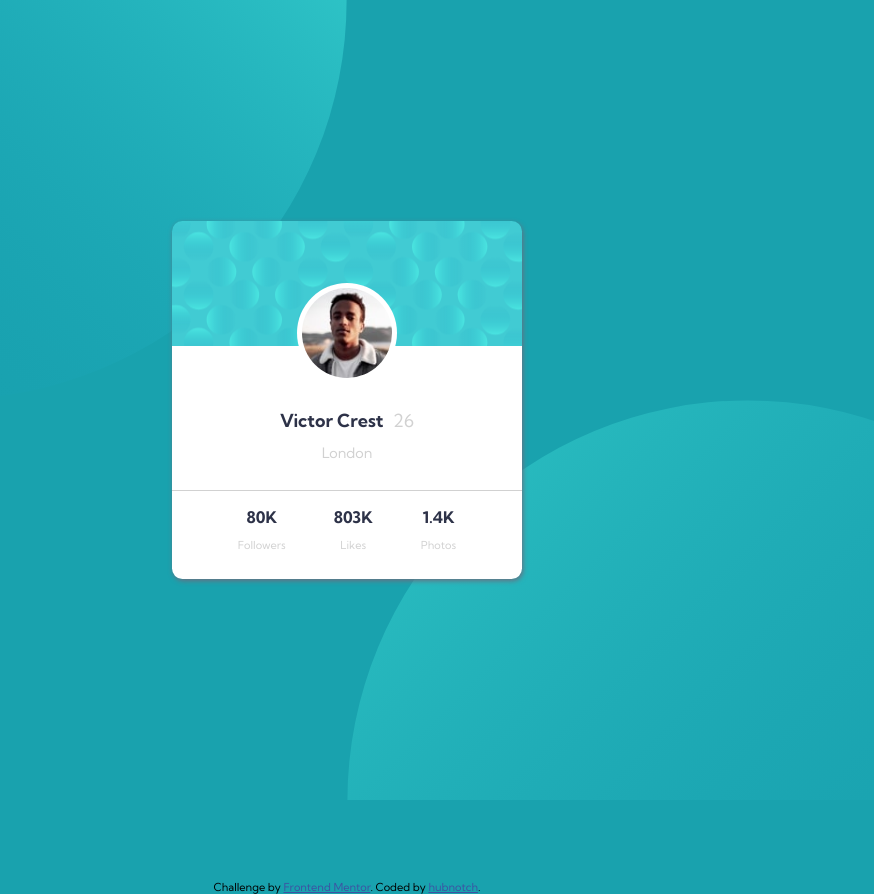
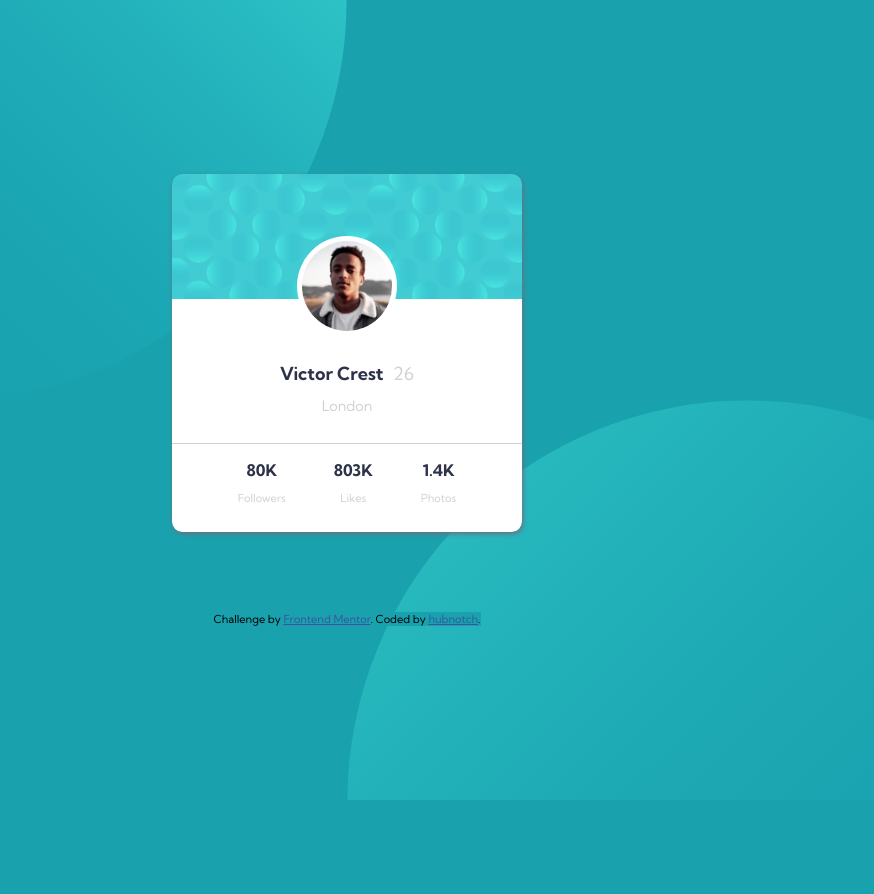
Before and after one commit to Hubnotch/profile-card-component, a plain HTML site: page index.html in a window 1280 px wide. Shown: the whole page, without its empty margins (293-1167 px from the left). After the commit the page ends 800 px from the top, so only its background shows below. Drawn offline with Linux system fonts and the light colour scheme.

Commit message:
fixed accessibility issues

```diff
--- a/index.html
+++ b/index.html
@@ -15,7 +15,7 @@
     <title>Frontend Mentor | Profile card component</title>
   </head>
   <body>
-    <section class="main-background">
+    <div class="main-background">
       <div class="card">
         <div class="card-top">
            <div class="img-container">
@@ -44,14 +44,14 @@
           </div>
         </div>
       </div>
-
-    </section>
-<div class="attribution">
+       <div class="attribution">
       Challenge by
       <a href="https://www.frontendmentor.io?ref=challenge" target="_blank"
         >Frontend Mentor</a
       >. Coded by <a href="https://twitter.com/hubnotch" target="_blank">hubnotch</a>.
     </div>
 
+    </div>
+
   </body>
 </html>
--- a/style.css
+++ b/style.css
@@ -37,13 +37,14 @@ body {
   background-size: auto 100vh;
 } */
 
-section.main-background {
+div.main-background {
   height: 100vh;
 
   background: url(./images/bg-pattern-top.svg) calc((50vw - 100vh)) -50vh no-repeat,
     url(./images/bg-pattern-bottom.svg) 50vw 50vh no-repeat;
   background-size: auto 100vh;
   display: flex;
+  flex-direction: column;
   justify-content: center;
   align-items: center;
 }
```
